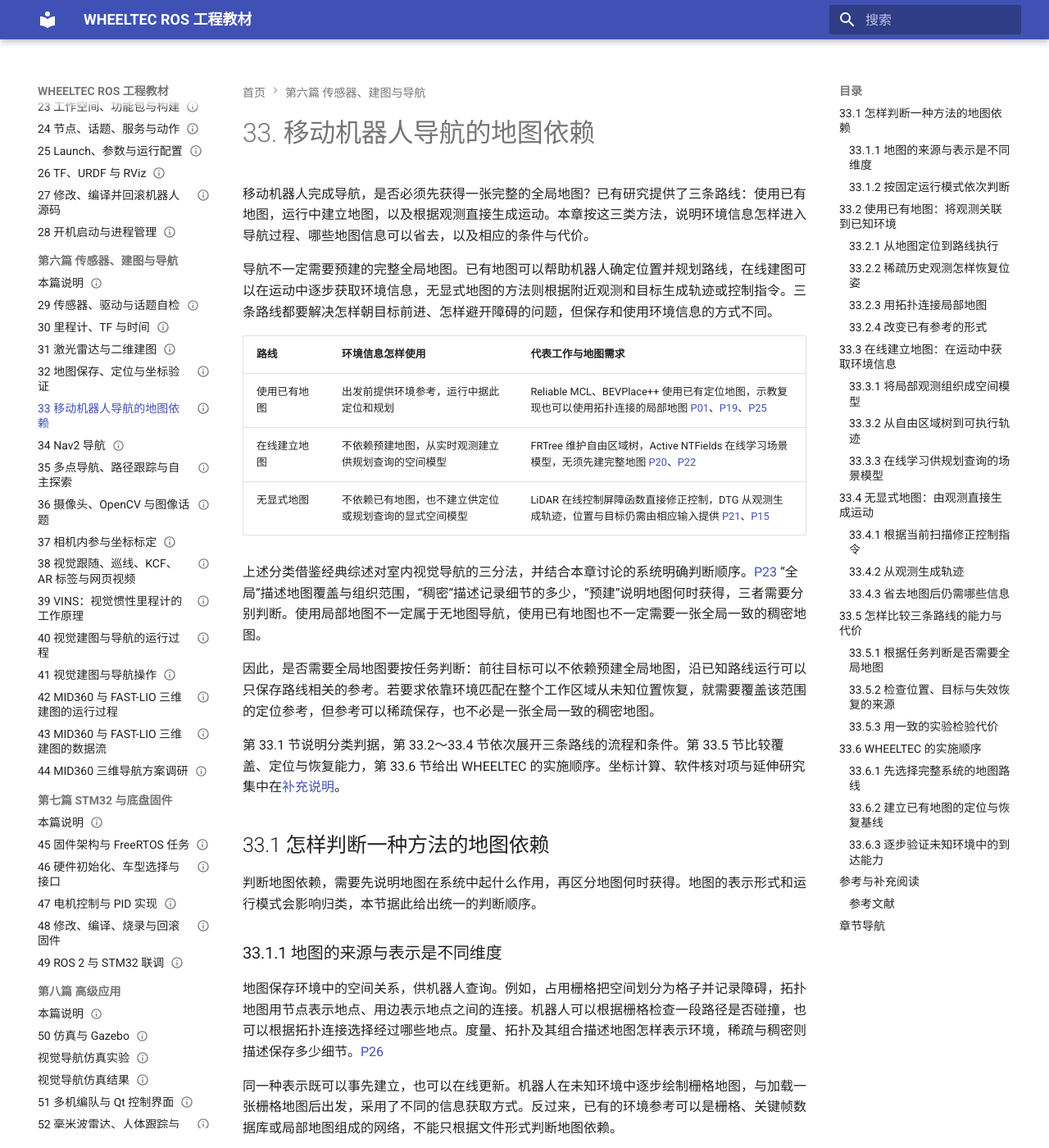
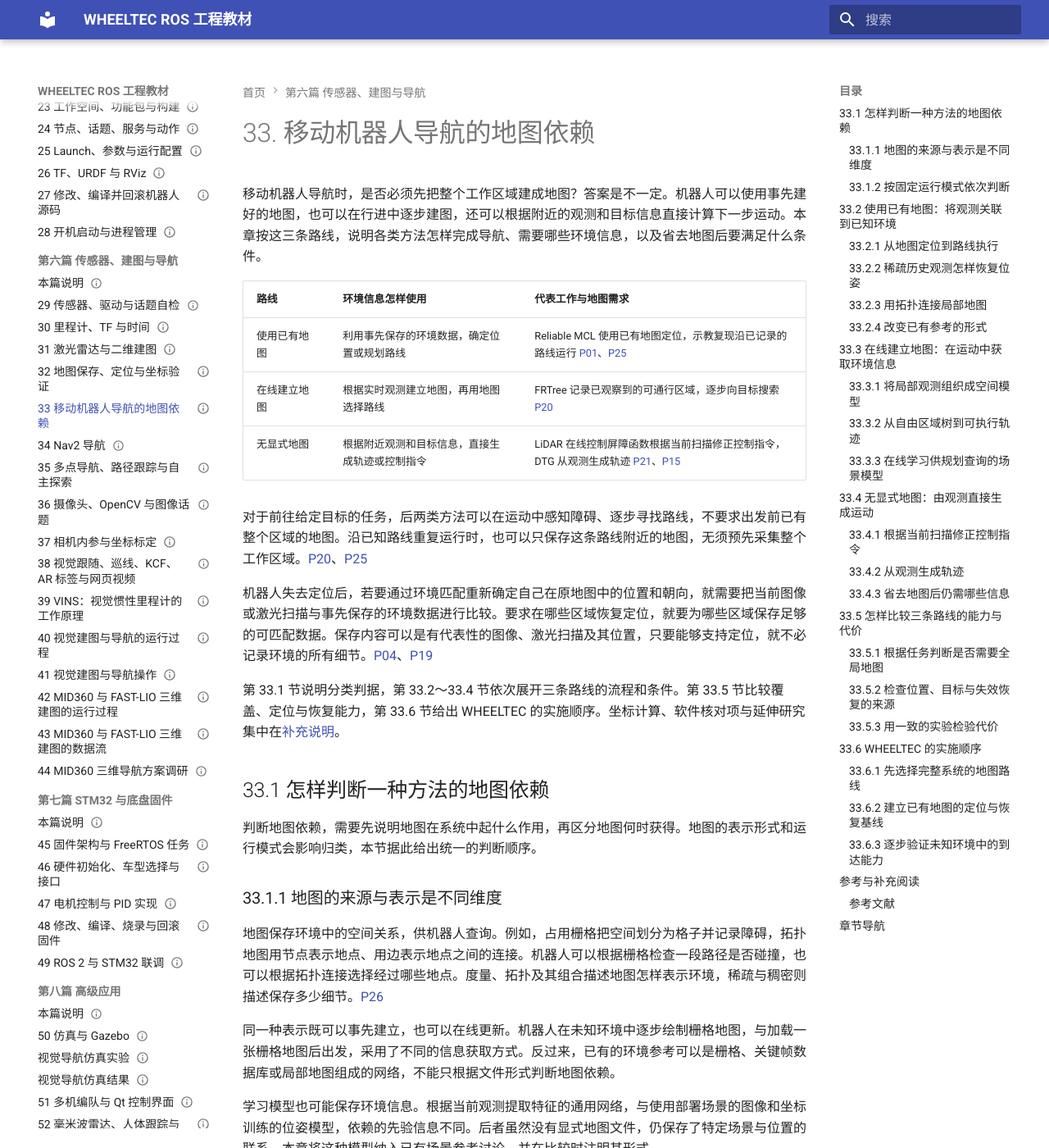
Before and after one commit to EnosElinsa/wheeltec-ros-textbook, an MkDocs documentation site: the page built from docs/06-sensors-navigation/33-relocalization-map-dependence.md, in a window 1280 px wide and 1400 px high. Shown: the whole window at 82% size. Built offline with MkDocs 1.6.1 and Material for MkDocs 9.7.7, drawn with Linux system fonts in a browser that asks for light colours; some of the changed text lies outside the part shown.

Commit message:
docs: clarify map requirements with concrete navigation and recovery steps

```diff
--- a/docs/06-sensors-navigation/33-relocalization-map-dependence.md
+++ b/docs/06-sensors-navigation/33-relocalization-map-dependence.md
@@ -4,19 +4,17 @@
 
 # 33. 移动机器人导航的地图依赖
 
-移动机器人完成导航，是否必须先获得一张完整的全局地图？已有研究提供了三条路线：使用已有地图，运行中建立地图，以及根据观测直接生成运动。本章按这三类方法，说明环境信息怎样进入导航过程、哪些地图信息可以省去，以及相应的条件与代价。
-
-导航不一定需要预建的完整全局地图。已有地图可以帮助机器人确定位置并规划路线，在线建图可以在运动中逐步获取环境信息，无显式地图的方法则根据附近观测和目标生成轨迹或控制指令。三条路线都要解决怎样朝目标前进、怎样避开障碍的问题，但保存和使用环境信息的方式不同。
+移动机器人导航时，是否必须先把整个工作区域建成地图？答案是不一定。机器人可以使用事先建好的地图，也可以在行进中逐步建图，还可以根据附近的观测和目标信息直接计算下一步运动。本章按这三条路线，说明各类方法怎样完成导航、需要哪些环境信息，以及省去地图后要满足什么条件。
 
 | 路线 | 环境信息怎样使用 | 代表工作与地图需求 |
 |---|---|---|
-| 使用已有地图 | 出发前提供环境参考，运行中据此定位和规划 | Reliable MCL、BEVPlace++ 使用已有定位地图，示教复现也可以使用拓扑连接的局部地图 [P01]、[P19]、[P25] |
-| 在线建立地图 | 不依赖预建地图，从实时观测建立供规划查询的空间模型 | FRTree 维护自由区域树，Active NTFields 在线学习场景模型，无须先建完整地图 [P20]、[P22] |
-| 无显式地图 | 不依赖已有地图，也不建立供定位或规划查询的显式空间模型 | LiDAR 在线控制屏障函数直接修正控制，DTG 从观测生成轨迹，位置与目标仍需由相应输入提供 [P21]、[P15] |
+| 使用已有地图 | 利用事先保存的环境数据，确定位置或规划路线 | Reliable MCL 使用已有地图定位，示教复现沿已记录的路线运行 [P01]、[P25] |
+| 在线建立地图 | 根据实时观测建立地图，再用地图选择路线 | FRTree 记录已观察到的可通行区域，逐步向目标搜索 [P20] |
+| 无显式地图 | 根据附近观测和目标信息，直接生成轨迹或控制指令 | LiDAR 在线控制屏障函数根据当前扫描修正控制指令，DTG 从观测生成轨迹 [P21]、[P15] |
 
-上述分类借鉴经典综述对室内视觉导航的三分法，并结合本章讨论的系统明确判断顺序。[P23] “全局”描述地图覆盖与组织范围，“稠密”描述记录细节的多少，“预建”说明地图何时获得，三者需要分别判断。使用局部地图不一定属于无地图导航，使用已有地图也不一定需要一张全局一致的稠密地图。
+对于前往给定目标的任务，后两类方法可以在运动中感知障碍、逐步寻找路线，不要求出发前已有整个区域的地图。沿已知路线重复运行时，也可以只保存这条路线附近的地图，无须预先采集整个工作区域。[P20]、[P25]
 
-因此，是否需要全局地图要按任务判断：前往目标可以不依赖预建全局地图，沿已知路线运行可以只保存路线相关的参考。若要求依靠环境匹配在整个工作区域从未知位置恢复，就需要覆盖该范围的定位参考，但参考可以稀疏保存，也不必是一张全局一致的稠密地图。
+机器人失去定位后，若要通过环境匹配重新确定自己在原地图中的位置和朝向，就需要把当前图像或激光扫描与事先保存的环境数据进行比较。要求在哪些区域恢复定位，就要为哪些区域保存足够的可匹配数据。保存内容可以是有代表性的图像、激光扫描及其位置，只要能够支持定位，就不必记录环境的所有细节。[P04]、[P19]
 
 第 33.1 节说明分类判据，第 33.2～33.4 节依次展开三条路线的流程和条件。第 33.5 节比较覆盖、定位与恢复能力，第 33.6 节给出 WHEELTEC 的实施顺序。坐标计算、软件核对项与延伸研究集中在[补充说明](research/relocalization-method-notes.md)。
 
@@ -97,7 +95,7 @@
 
 示教复现首先由操作者带机器人沿路线运行，记录局部地图与相邻地点的相对关系。复现时，系统在已保存的地点网络中选择通往目标的节点序列，再将实时观测与附近子地图比较，估计机器人相对于示教路线的偏差，控制器据此跟随路线。初始化时可以先识别所在地点，再完成局部几何定位。[P25]（§2）
 
-局部几何关系足以支持路线跟随时，各子地图不必都调整到一张全局一致的度量地图中。[P25]（§1、§2.3）因此，省去全局一致的度量地图，与省去已有环境参考是不同的结论。示教复现仍依赖已记录的路线与子地图，通行范围也受已有网络约束。
+路线跟随主要利用当前子地图中的距离、方向，以及通向下一子地图的连接。系统可以依次使用这些局部信息完成复现，无须先把全部子地图精确拼接成一张覆盖整条路线的大地图。[P25]（§1、§2.3）示教复现仍依赖已记录的路线与子地图，通行范围也受已有网络约束。
 
 ### 33.2.4 改变已有参考的形式
 
@@ -183,9 +181,11 @@
 
 前往给定目标不一定需要预建全局地图。在线建图可以逐步发现路线，无显式地图的方法也可以根据目标输入和局部观测持续生成运动。已有地图则能提前提供远处的连接关系，减少未知区域中的搜索。三种选择改变了信息获取方式与搜索代价，并不存在仅凭地图多少就能判断的优劣顺序。
 
-“全局地图”还应说明是覆盖整个任务范围的参考，还是放在统一坐标中的全局一致度量地图。拓扑连接的局部地图可以覆盖长路线，却不要求所有几何关系都全局一致。稀疏关键帧也可以覆盖整个工作区域。减少细节、改变地图组织和缩小覆盖范围，解决的是不同的成本问题。[P25]、[P26]
+判断地图能否缩减，需要先明确准备减少什么。缩小覆盖范围，会减少可以利用地图的区域。减少环境细节，例如只保留部分关键帧，可以降低数据量，但仍可能覆盖整个工作区域。将局部地图通过地点连接组织起来，则可以支持长路线导航，而不必先把所有局部地图精确拼接成一张覆盖整条路线的大地图。[P25]、[P26]
 
-要求在已有地图中从未知位置恢复时，参考必须覆盖预期恢复区域，并包含足以确定所需位姿的信息。只在指定区域恢复，可以保留局部有效参考。要求依靠环境匹配在整个工作区域恢复，就应保留覆盖该范围的定位地图或场景参考。按需加载只改变读取和内存需求，不取消参考覆盖要求。
+对于依靠环境匹配的重定位，覆盖范围尤其重要。系统先将当前观测与已保存的数据比较，找到候选地点，再计算当前位置和朝向。若某个区域没有可匹配的数据，这种流程就无法在该区域恢复定位。因此，只要求在指定区域恢复时，可以仅保存相应区域的数据。要求在整个工作区域恢复时，就应保留覆盖该范围、足以区分地点并计算位姿的定位地图。
+
+地图较大时，可以先检索候选地点，再读取候选附近的数据。这种按需加载方式减少了同时驻留内存的数据量，磁盘中仍需保存全部预期恢复区域的数据。
 
 ### 33.5.2 检查位置、目标与失效恢复的来源
 
```
